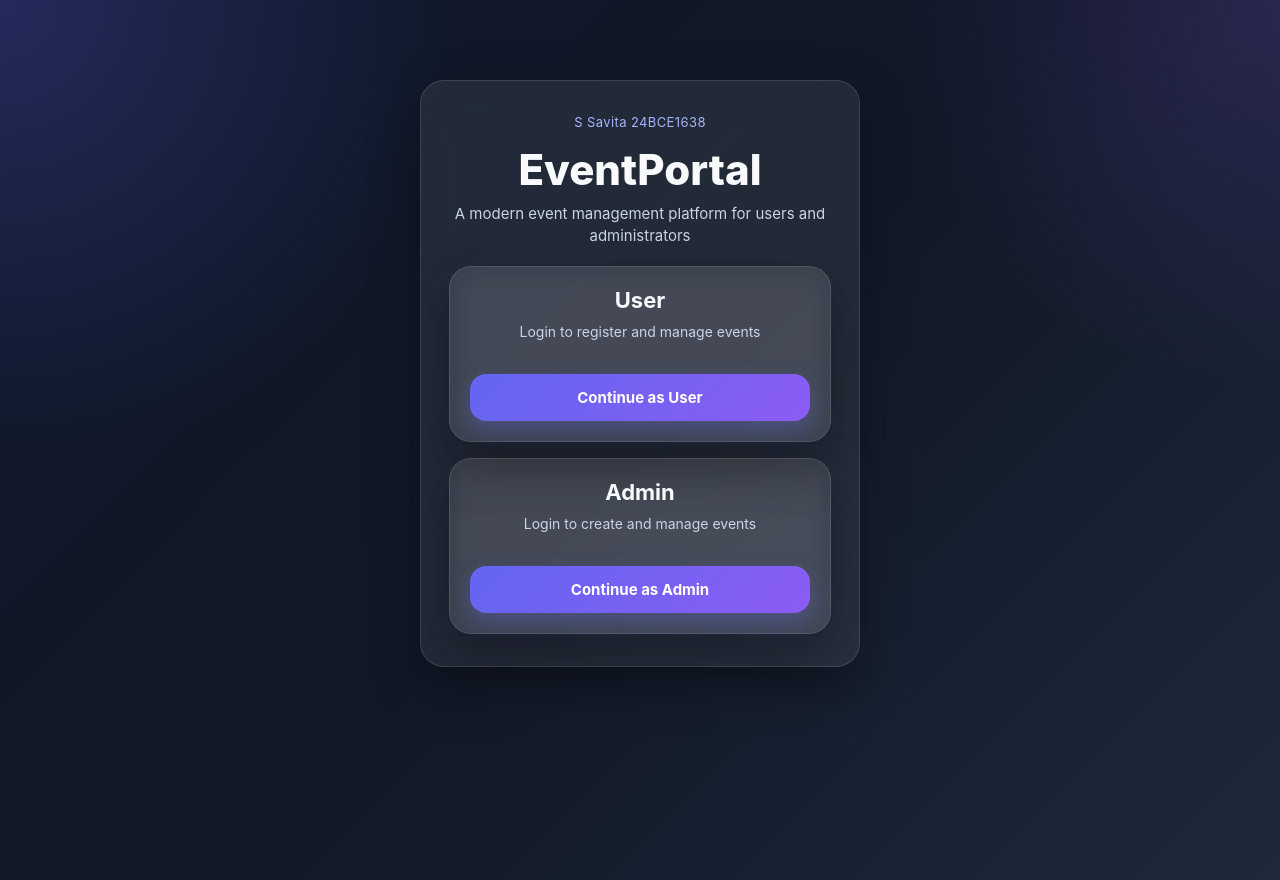
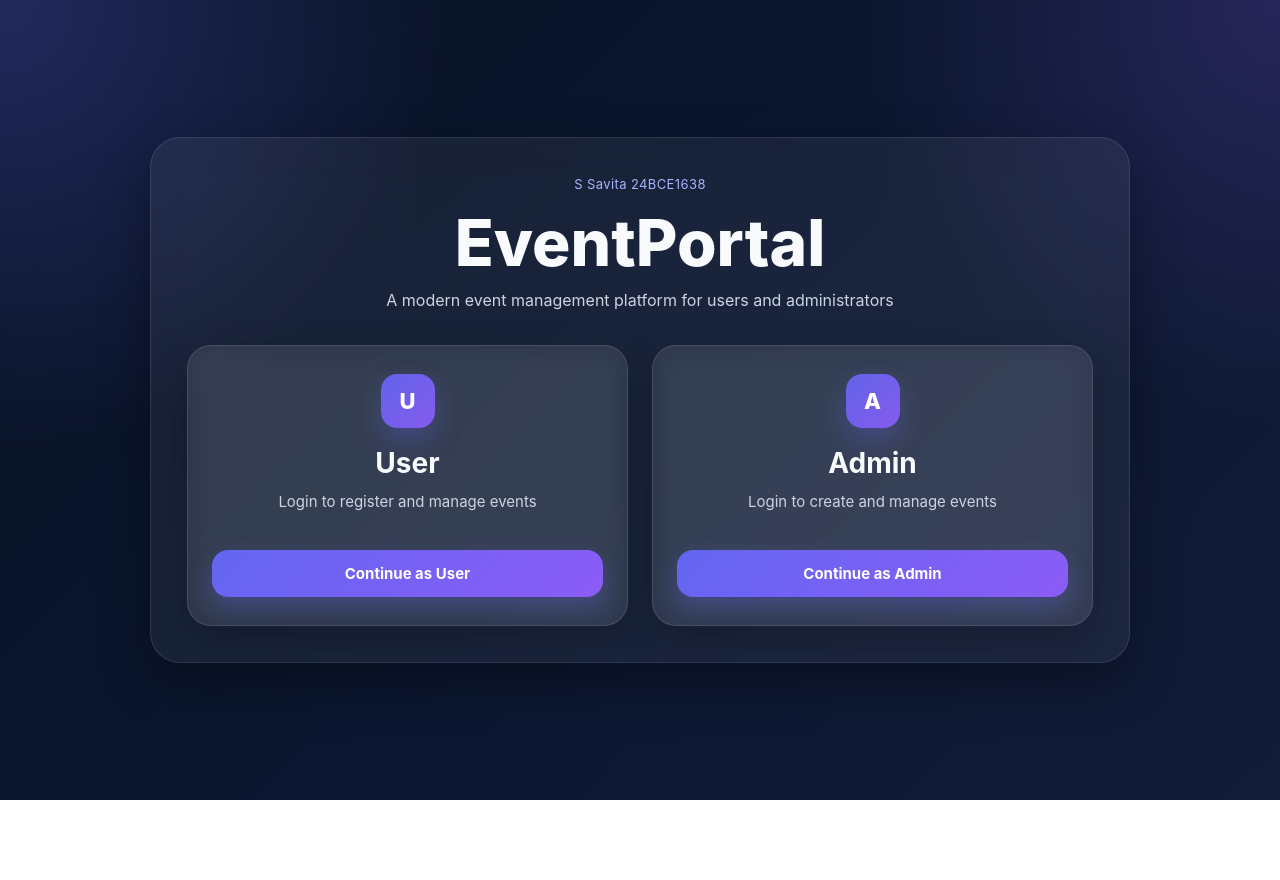
Before and after one commit to savita0106/event-management-system, a website: page role.html in a window 1280 px wide. After the commit the page ends 800 px from the top, so only its background shows below. Drawn offline with Linux system fonts and the light colour scheme.

Commit message:
update role page

```diff
--- a/role.html
+++ b/role.html
@@ -5,23 +5,29 @@
   <title>EventPortal - Role</title>
   <link rel="stylesheet" href="style.css" />
 </head>
-<body>
-  <div class="container">
-    <p>S Savita 24BCE1638</p>
+<body class="role-page">
+  <div class="role-shell">
+    <div class="role-hero">
+      <p class="role-tag">S Savita 24BCE1638</p>
       <h1>EventPortal</h1>
-    <p>A modern event management platform for users and administrators</p>
+      <p class="role-subtitle">A modern event management platform for users and administrators</p>
+    </div>
 
+    <div class="role-grid">
       <div class="role-box">
+        <div class="role-icon">U</div>
         <h3>User</h3>
         <p>Login to register and manage events</p>
         <a class="btn-link" href="user-login.html">Continue as User</a>
       </div>
 
       <div class="role-box">
+        <div class="role-icon">A</div>
         <h3>Admin</h3>
         <p>Login to create and manage events</p>
         <a class="btn-link" href="admin-login.html">Continue as Admin</a>
       </div>
     </div>
+  </div>
 </body>
 </html>
--- a/style.css
+++ b/style.css
@@ -5,9 +5,9 @@
 }
 
 :root {
-  --bg-1: #0f172a;
-  --bg-2: #111827;
-  --bg-3: #1e293b;
+  --bg-1: #081224;
+  --bg-2: #0b1730;
+  --bg-3: #111c38;
   --panel: rgba(255, 255, 255, 0.08);
   --panel-strong: rgba(255, 255, 255, 0.12);
   --border: rgba(255, 255, 255, 0.12);
@@ -24,10 +24,113 @@ body {
   font-family: Inter, Arial, sans-serif;
   min-height: 100vh;
   background:
-    radial-gradient(circle at top left, rgba(99, 102, 241, 0.25), transparent 30%),
-    radial-gradient(circle at top right, rgba(139, 92, 246, 0.18), transparent 25%),
+    radial-gradient(circle at top left, rgba(99, 102, 241, 0.28), transparent 30%),
+    radial-gradient(circle at top right, rgba(139, 92, 246, 0.2), transparent 28%),
     linear-gradient(135deg, var(--bg-1), var(--bg-2), var(--bg-3));
   color: var(--text);
+}
+
+.role-page {
+  display: flex;
+  align-items: center;
+  justify-content: center;
+  padding: 32px 20px;
+}
+
+.role-shell {
+  width: min(980px, 100%);
+  padding: 36px;
+  border-radius: 30px;
+  background: rgba(255, 255, 255, 0.06);
+  border: 1px solid rgba(255, 255, 255, 0.1);
+  backdrop-filter: blur(18px);
+  box-shadow: var(--shadow);
+}
+
+.role-hero {
+  text-align: center;
+  margin-bottom: 32px;
+}
+
+.role-tag {
+  font-size: 13px;
+  letter-spacing: 0.4px;
+  color: #a5b4fc;
+  margin-bottom: 14px;
+}
+
+h1 {
+  font-size: clamp(42px, 7vw, 64px);
+  font-weight: 800;
+  text-align: center;
+  margin-bottom: 12px;
+  line-height: 1.05;
+}
+
+.role-subtitle,
+p {
+  text-align: center;
+  color: var(--muted);
+  font-size: 16px;
+  line-height: 1.6;
+}
+
+.role-subtitle {
+  max-width: 620px;
+  margin: 0 auto;
+}
+
+.role-grid {
+  display: grid;
+  grid-template-columns: repeat(2, minmax(0, 1fr));
+  gap: 24px;
+}
+
+.role-box,
+.login-box {
+  background: rgba(255, 255, 255, 0.07);
+  border: 1px solid var(--border);
+  border-radius: 24px;
+  backdrop-filter: blur(16px);
+  box-shadow: 0 16px 40px rgba(0, 0, 0, 0.22);
+}
+
+.role-box {
+  padding: 28px 24px;
+  transition: transform 0.2s ease, border-color 0.2s ease, background 0.2s ease, box-shadow 0.2s ease;
+}
+
+.role-box:hover {
+  transform: translateY(-5px);
+  border-color: rgba(99, 102, 241, 0.45);
+  background: rgba(255, 255, 255, 0.1);
+  box-shadow: 0 20px 44px rgba(0, 0, 0, 0.28);
+}
+
+.role-icon {
+  width: 54px;
+  height: 54px;
+  margin: 0 auto 18px;
+  border-radius: 16px;
+  display: flex;
+  align-items: center;
+  justify-content: center;
+  font-weight: 800;
+  font-size: 22px;
+  color: #fff;
+  background: linear-gradient(135deg, rgba(99, 102, 241, 0.95), rgba(139, 92, 246, 0.95));
+  box-shadow: 0 12px 28px rgba(99, 102, 241, 0.3);
+}
+
+.role-box h3 {
+  font-size: 28px;
+  margin-bottom: 10px;
+  text-align: center;
+}
+
+.role-box p {
+  margin-bottom: 18px;
+  font-size: 15px;
 }
 
 .container {
@@ -49,54 +152,6 @@ body {
   text-align: center;
 }
 
-h1 {
-  font-size: 42px;
-  font-weight: 800;
-  text-align: center;
-  margin-bottom: 10px;
-  line-height: 1.1;
-}
-
-p {
-  text-align: center;
-  color: var(--muted);
-  margin-bottom: 18px;
-  font-size: 15px;
-  line-height: 1.5;
-}
-
-.role-box,
-.login-box {
-  background: var(--panel);
-  border: 1px solid var(--border);
-  border-radius: 22px;
-  backdrop-filter: blur(16px);
-  box-shadow: var(--shadow);
-}
-
-.role-box {
-  padding: 20px;
-  margin-top: 16px;
-  transition: transform 0.2s ease, border-color 0.2s ease, background 0.2s ease;
-}
-
-.role-box:hover {
-  transform: translateY(-4px);
-  border-color: rgba(99, 102, 241, 0.45);
-  background: rgba(255, 255, 255, 0.1);
-}
-
-.role-box h3 {
-  font-size: 22px;
-  margin-bottom: 8px;
-  text-align: center;
-}
-
-.role-box p {
-  margin-bottom: 14px;
-  font-size: 14px;
-}
-
 .login-box {
   width: min(520px, 92%);
   margin: 70px auto;
@@ -105,6 +160,7 @@ p {
 
 .login-box h1 {
   margin-bottom: 28px;
+  font-size: 42px;
 }
 
 form {
@@ -196,3 +252,27 @@ button:hover,
   font-size: 14px;
   min-height: 20px;
 }
+
+@media (max-width: 760px) {
+  .role-shell {
+    padding: 26px 18px;
+    border-radius: 24px;
+  }
+
+  .role-grid {
+    grid-template-columns: 1fr;
+    gap: 18px;
+  }
+
+  .role-box {
+    padding: 24px 18px;
+  }
+
+  .login-box {
+    padding: 30px 22px;
+  }
+
+  .login-box h1 {
+    font-size: 36px;
+  }
+}
```
Lines whose indentation alone changed are shown as unchanged.
